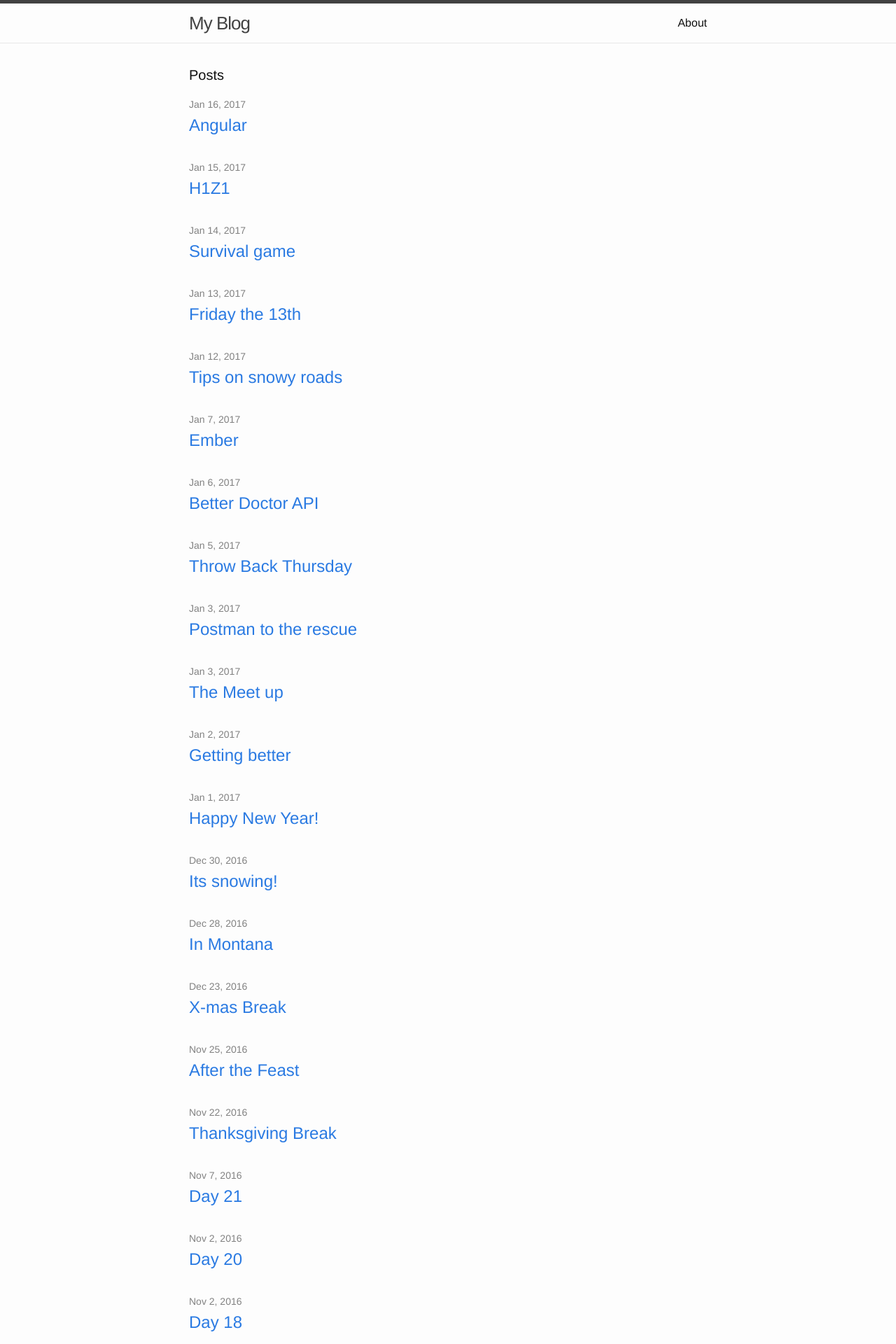
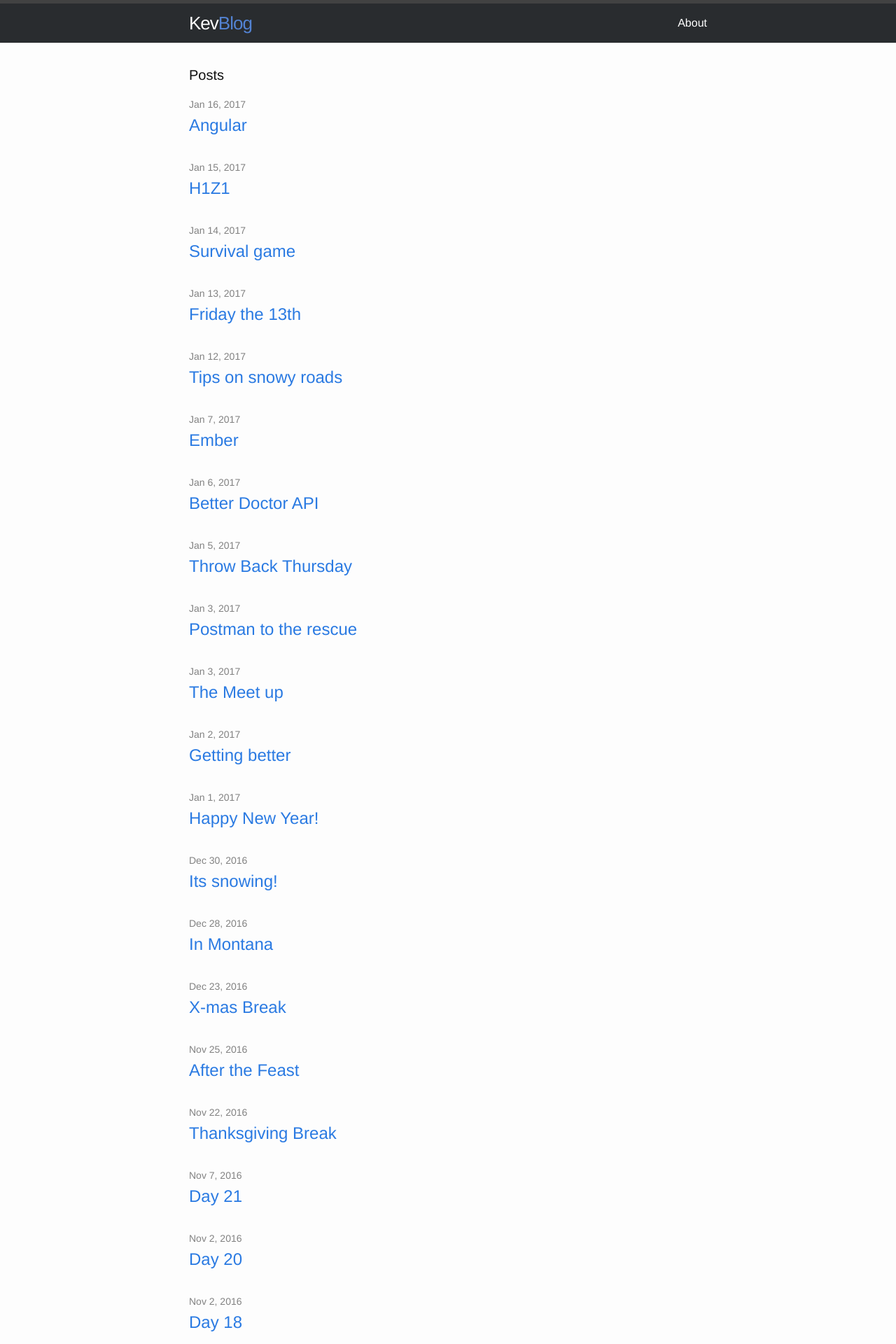
Before and after one commit to kftwotwo/kftwotwo.github.io, a Jekyll site: the page built from index.html, in a window 1280 px wide. Shown: the top 1920 px of the page at 70% size. Built offline with Jekyll 4.4.1, drawn with Linux system fonts in a browser that asks for light colours.

Commit message:
add better header style for now

```diff
--- a/_includes/footer.html
+++ b/_includes/footer.html
@@ -1,6 +1,6 @@
 <footer class="footer-distributed" id="footer"> <!--footer-->
   <div class="footer-left">
-  	<h3>Kevin<span>Finley</span></h3>
+  	<h3>Kev<span>Blog</span></h3>
   	<p class="footer-links">
   		<a href="/">Home</a> · <a href="http://www.kfinley.com">Portfolio</a> · <a href="/about/">About</a></p>
   	<p class="footer-company-name">Kevin Finley &copy; 2017</p>
--- a/_includes/header.html
+++ b/_includes/header.html
@@ -2,7 +2,7 @@
 
   <div class="wrapper">
 
-    <a class="site-title" href="{{ site.baseurl }}/">{{ site.title }}</a>
+    <a class="site-title" href="{{ site.baseurl }}/"><span class="white">Kev</span><span class="blue">Blog</span></a>
 
     <nav class="site-nav">
       <a href="#" class="menu-icon">
@@ -16,7 +16,7 @@
       <div class="trigger">
         {% for page in site.pages %}
           {% if page.title %}
-          <a class="page-link" href="{{ page.url | prepend: site.baseurl }}">{{ page.title }}</a>
+          <a class="page-link white" href="{{ page.url | prepend: site.baseurl }}">{{ page.title }}</a>
           {% endif %}
         {% endfor %}
       </div>
--- a/_sass/_base.scss
+++ b/_sass/_base.scss
@@ -98,7 +98,6 @@ a {
 
     &:hover {
         color: $text-color;
-        text-decoration: underline;
     }
 }
 
--- a/css/main.scss
+++ b/css/main.scss
@@ -48,13 +48,28 @@ $on-laptop:        800px;
         "syntax-highlighting"
 ;
 
+// Head or nav
+.site-header {
+  background-color: #292c2f;
+}
 
+.white {
+  color: #ffffff !important;
+}
+
+.blue {
+  color:  #5383d3;
+}
 /*Footer*/
 
 #footer {
     clear: both;
-    position: relative;
+    position: absolute;
     z-index: 10;
+}
+
+article {
+  min-height: 300px;
 }
 
 .footer-distributed{
```
